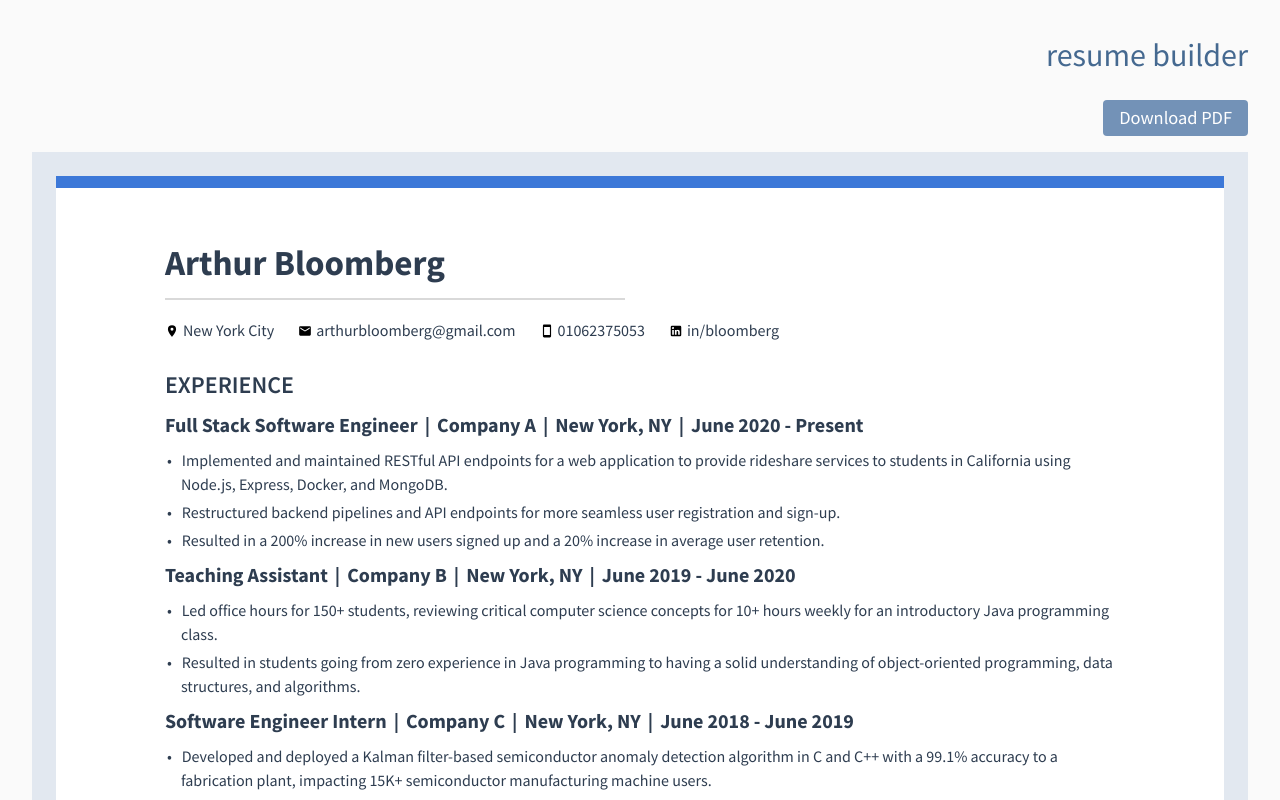
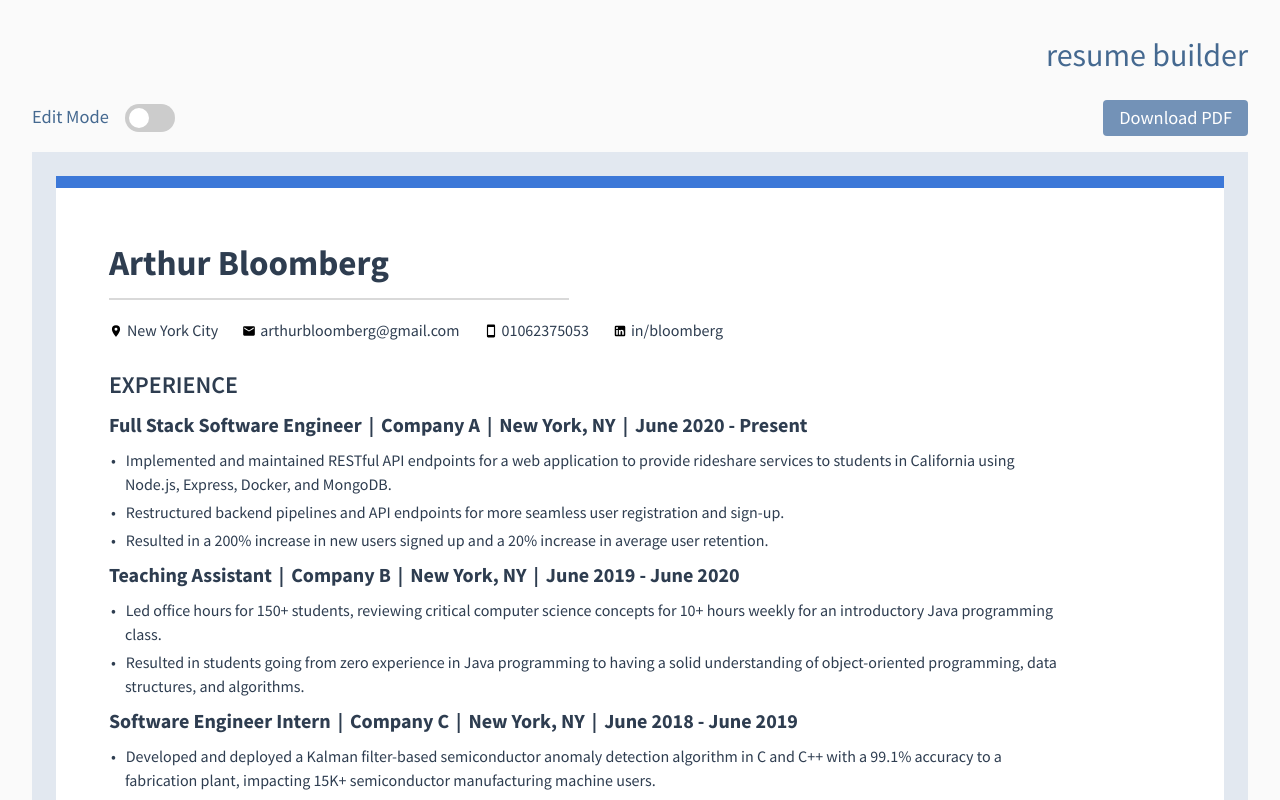
Before and after one commit to Arthwr/cv-builder, a React (Vite) app: page / in a window 1280 px wide. Shown: the top 800 px of the page. Built offline with nearby package versions, Linux system fonts and the light colour scheme.

Commit message:
feat(edit mode): add edit switch component & styles
-fix edit button css styles

```diff
--- a/src/assets/css/App.css
+++ b/src/assets/css/App.css
@@ -191,7 +191,9 @@ main {
 }
 
 .edit {
-  left: -50px;
+  position: absolute;
+  left: 0;
+  transform: translateX(-100%);
   opacity: 0;
   cursor: pointer;
   border: none;
@@ -203,18 +205,18 @@ main {
   transition-delay: 400ms;
 }
 
-.resume-container:hover .edit:active {
+.resume-container.active:hover .edit:active {
   color: #7392b7;
-  transform: translateX(50px) scale(1.1);
+  transform: scale(1.1);
 }
 
-.resume-container:hover .edit {
-  transform: translateX(50px);
+.resume-container.active:hover .edit {
+  transform: translateX(0px);
   opacity: 1;
   transition-delay: 0ms;
 }
 
-.resume-container:hover > div {
+.resume-container.active:hover > div {
   transform: translateX(50px);
   transition-delay: 0ms;
 }
@@ -222,7 +224,8 @@ main {
 /* Actions */
 .actions {
   display: flex;
-  justify-content: right;
+  justify-content: space-between;
+  align-items: center;
   margin-bottom: 1rem;
 }
 
@@ -248,6 +251,66 @@ main {
   box-shadow: 0 0 0 2px #fff, 0 0 0 4px #3498db;
   background-color: #3498db;
   color: white;
+}
+
+/* Switch slider */
+.edit-mode-container {
+  display: flex;
+  gap: 1rem;
+}
+
+.edit-mode-container > span {
+  font-size: 1.15rem;
+  color: var(--text-head);
+}
+
+.switch-container {
+  display: flex;
+  justify-content: center;
+  align-items: center;
+}
+.switch {
+  position: relative;
+  display: inline-block;
+  width: 50px;
+  height: 28px;
+}
+.switch-input {
+  opacity: 0;
+  width: 0;
+  height: 0;
+}
+
+.switch-slider {
+  position: absolute;
+  cursor: pointer;
+  top: 0;
+  left: 0;
+  right: 0;
+  bottom: 0;
+  background-color: #ccc;
+  transition: 0.4s;
+  border-radius: 34px;
+}
+
+.switch-slider::before {
+  position: absolute;
+  content: "";
+  height: 20px;
+  width: 20px;
+  border-radius: 50%;
+  left: 4px;
+  bottom: 4px;
+  background-color: #ffffff;
+  transition: 0.4s;
+}
+
+.switch-input:checked + .switch-slider {
+  background-color: #2196f3;
+}
+
+.switch-input:checked + .switch-slider::before {
+  transform: translateX(21px);
 }
 
 @media print {
--- /dev/null
+++ b/src/components/Main/ResumeActions/EditModeSwitch/EditModeSwitch.jsx
@@ -0,0 +1,19 @@
+export default function EditModeSwitch() {
+  const handleSwitchChange = (event) => {
+    document.querySelectorAll(".resume-container").forEach((container) => {
+      container.classList.toggle("active", event.target.checked);
+    });
+  };
+
+  return (
+    <div className="edit-mode-container">
+      <span>Edit Mode</span>
+      <div className="switch-container">
+        <label className="switch">
+          <input type="checkbox" className="switch-input" onChange={handleSwitchChange} />
+          <span className="switch-slider"></span>
+        </label>
+      </div>
+    </div>
+  );
+}
--- /dev/null
+++ b/src/components/Main/ResumeActions/GeneratePDF/GeneratePDF.jsx
@@ -0,0 +1,32 @@
+import html2pdf from "html2pdf.js";
+
+export default function GeneratePDF() {
+  const generatePDF = () => {
+    const resumeElement = document.getElementById("resume");
+
+    const clonedResumeElement = resumeElement.cloneNode(true);
+    clonedResumeElement.classList.add("print-mode");
+
+    const options = {
+      image: { type: "jpeg", quality: 0.98 },
+      html2canvas: {
+        scale: 3,
+        useCORS: true,
+      },
+    };
+
+    html2pdf()
+      .from(clonedResumeElement)
+      .set(options)
+      .save("resume")
+      .catch((error) => {
+        console.error("Error generating PDF: ", error);
+      });
+  };
+
+  return (
+    <button id="pdf" onClick={generatePDF} aria-label="download pdf">
+      Download PDF
+    </button>
+  );
+}
--- a/src/components/Main/ResumeActions/ResumeActions.jsx
+++ b/src/components/Main/ResumeActions/ResumeActions.jsx
@@ -1,34 +1,11 @@
-import html2pdf from "html2pdf.js";
+import EditModeSwitch from "./EditModeSwitch/EditModeSwitch";
+import GeneratePDF from "./GeneratePDF/GeneratePDF";
 
 export default function ResumeActions() {
-  const generatePDF = () => {
-    const resumeElement = document.getElementById("resume");
-
-    const clonedResumeElement = resumeElement.cloneNode(true);
-    clonedResumeElement.classList.add("print-mode");
-
-    const options = {
-      image: { type: "jpeg", quality: 0.98 },
-      html2canvas: {
-        scale: 3,
-        useCORS: true,
-      },
-    };
-
-    html2pdf()
-      .from(clonedResumeElement)
-      .set(options)
-      .save("resume")
-      .catch((error) => {
-        console.error("Error generating PDF: ", error);
-      });
-  };
-
   return (
     <div className="actions no-print">
-      <button id="pdf" onClick={generatePDF} aria-label="download pdf">
-        Download PDF
-      </button>
+      <EditModeSwitch />
+      <GeneratePDF />
     </div>
   );
 }
```
